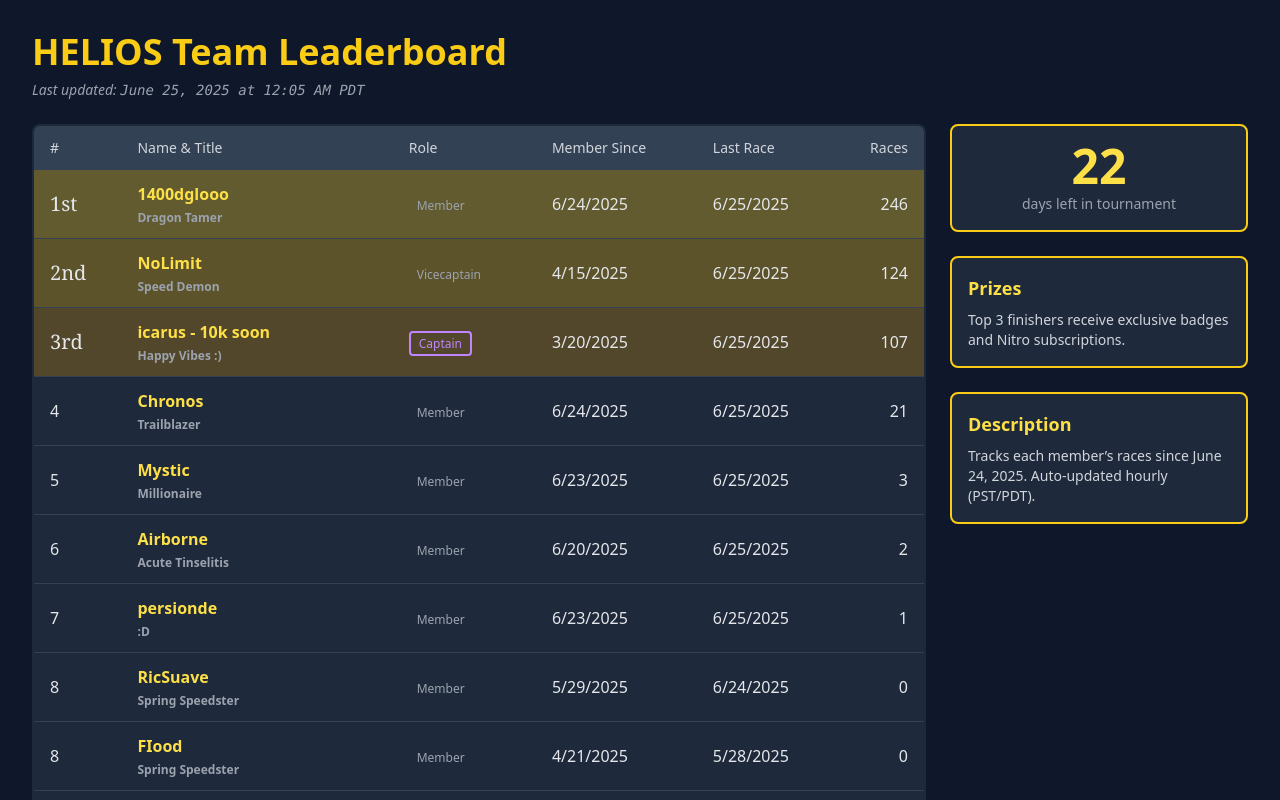
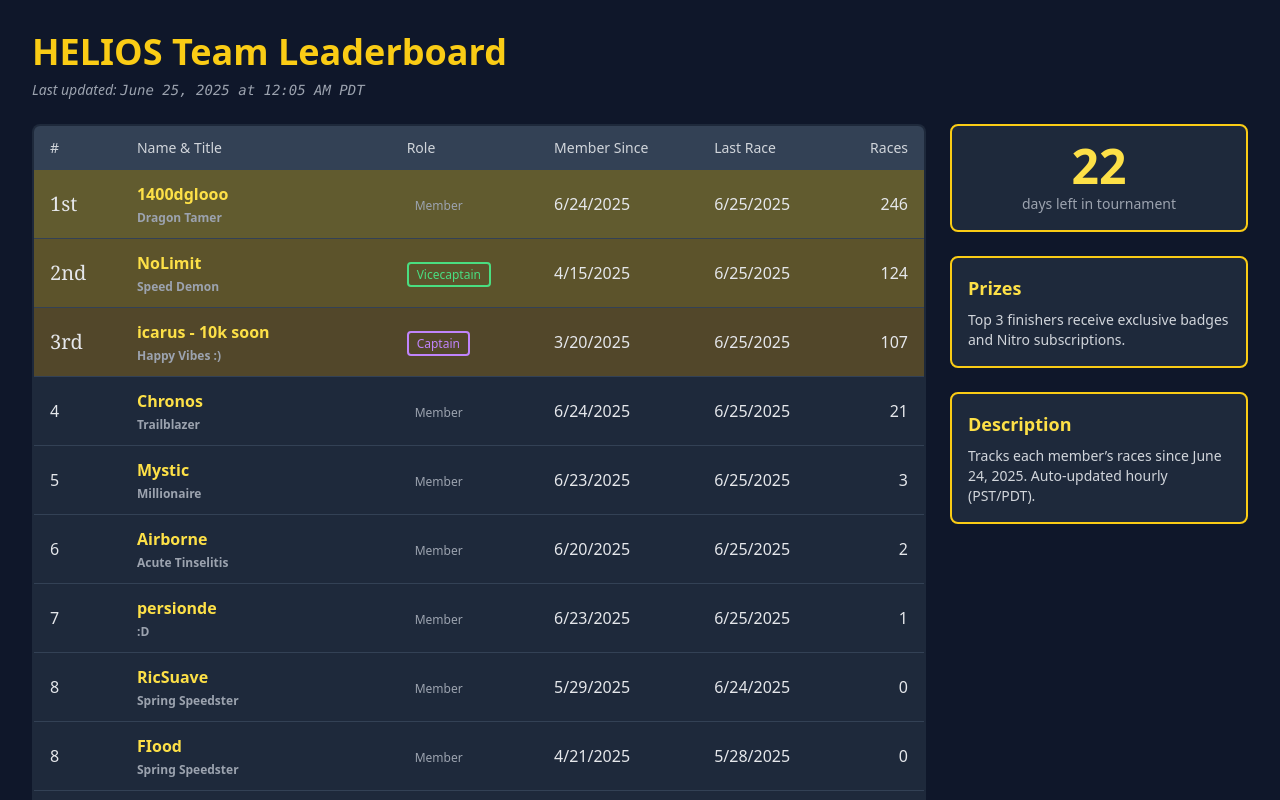
Before and after one commit to heliocentricity/17m-nct-comp, a website: page docs/index.html in a window 1280 px wide. Shown: the top 800 px of the page. Drawn offline with nearby package versions, Linux system fonts and the light colour scheme.

Commit message:
Update index.html

```diff
--- a/docs/index.html
+++ b/docs/index.html
@@ -12,16 +12,16 @@
   </p>
 
   <div class="flex space-x-6">
-    <!-- Main table (3/4 width) -->
+    <!-- Main table -->
     <div class="w-3/4 overflow-x-auto">
       <table class="min-w-full bg-slate-800 border-2 border-yellow-400 rounded-lg overflow-hidden">
         <thead class="bg-slate-700">
           <tr>
-            <th class="px-4 py-3 text-left text-sm font-medium text-gray-300 align-middle">#</th>
-            <th class="px-4 py-3 text-left text-sm font-medium text-gray-300 align-middle">Name &amp; Title</th>
-            <th class="px-4 py-3 text-left text-sm font-medium text-gray-300 align-middle">Role</th>
-            <th class="px-4 py-3 text-left text-sm font-medium text-gray-300 align-middle">Member Since</th>
-            <th class="px-4 py-3 text-left text-sm font-medium text-gray-300 align-middle">Last Race</th>
+            <th class="px-4 py-3 text-left text-sm font-medium text-gray-300">#</th>
+            <th class="px-4 py-3 text-left text-sm font-medium text-gray-300">Name & Title</th>
+            <th class="px-4 py-3 text-left text-sm font-medium text-gray-300">Role</th>
+            <th class="px-4 py-3 text-left text-sm font-medium text-gray-300">Member Since</th>
+            <th class="px-4 py-3 text-left text-sm font-medium text-gray-300">Last Race</th>
             <th class="px-4 py-3 text-right text-sm font-medium text-gray-300">Races</th>
           </tr>
         </thead>
@@ -29,21 +29,16 @@
       </table>
     </div>
 
-    <!-- Info boxes (1/4 width, right side) -->
+    <!-- Info boxes -->
     <div class="w-1/4 space-y-6">
-      <!-- Days Left -->
       <div class="bg-slate-800 border-2 border-yellow-400 rounded-lg p-4 text-center">
         <div id="days-left" class="text-5xl font-extrabold text-yellow-300 mb-1"></div>
         <div class="text-sm text-gray-400">days left in tournament</div>
       </div>
-      <!-- Prizes -->
       <div class="bg-slate-800 border-2 border-yellow-400 rounded-lg p-4">
         <h2 class="text-lg font-semibold text-yellow-300 mb-2">Prizes</h2>
-        <p class="text-sm text-gray-300">
-          Top 3 finishers receive exclusive badges and Nitro subscriptions.
-        </p>
+        <p class="text-sm text-gray-300">Top 3 finishers receive exclusive badges and Nitro subscriptions.</p>
       </div>
-      <!-- Description -->
       <div class="bg-slate-800 border-2 border-yellow-400 rounded-lg p-4">
         <h2 class="text-lg font-semibold text-yellow-300 mb-2">Description</h2>
         <p class="text-sm text-gray-300">
@@ -54,11 +49,10 @@
   </div>
 
   <script>
-    // Days left until July 17, 2025 PST
+    // Days left calculation
     (function(){
-      const end  = new Date('2025-07-17T00:00:00-07:00');
-      const now  = new Date();
-      const diff = end - now;
+      const end = new Date('2025-07-17T00:00:00-07:00');
+      const diff = end - new Date();
       document.getElementById('days-left').textContent =
         diff > 0 ? Math.ceil(diff / (1000*60*60*24)) : 0;
     })();
@@ -69,43 +63,46 @@
         document.getElementById('updated-at').textContent = data.last_updated || 'Unknown';
         const board = data.board || [];
 
-        // Define badge styles for each role
+        // badge styles for each role key (no spaces, lowercase)
         const roleClasses = {
-          officer:      'border-2 border-blue-400 text-blue-400 bg-transparent',
-          captain:      'border-2 border-purple-400 text-purple-400 bg-transparent',
-          'vice captain':'border-2 border-green-400 text-green-400 bg-transparent',
-          member:       'text-gray-400'
+          officer:       'border-2 border-blue-400 text-blue-400 bg-transparent',
+          captain:       'border-2 border-purple-400 text-purple-400 bg-transparent',
+          vicecaptain:   'border-2 border-green-400 text-green-400 bg-transparent',
+          member:        'text-gray-400'
         };
 
         const tbody = document.getElementById('leaderboard');
         let lastDelta = null, lastRank = 0;
 
         board.forEach((it, idx) => {
-          // tie-aware ranking
+          // tie-aware rank
           const rank = (it.delta !== lastDelta) ? idx + 1 : lastRank;
-          lastDelta = it.delta;
-          lastRank = rank;
+          lastDelta = it.delta; lastRank = rank;
 
-          // top-3 highlight + custom hover shades
+          // top3 highlighting
           let baseClass = '', hoverClass = 'hover:bg-slate-700';
           if (rank === 1) {
-            baseClass  = 'bg-yellow-400/30';
-            hoverClass = 'hover:bg-yellow-400/20';
+            baseClass  = 'bg-yellow-400/30'; hoverClass = 'hover:bg-yellow-400/20';
           } else if (rank === 2) {
-            baseClass  = 'bg-yellow-500/30';
-            hoverClass = 'hover:bg-yellow-500/20';
+            baseClass  = 'bg-yellow-500/30'; hoverClass = 'hover:bg-yellow-500/20';
           } else if (rank === 3) {
-            baseClass  = 'bg-yellow-600/30';
-            hoverClass = 'hover:bg-yellow-600/20';
+            baseClass  = 'bg-yellow-600/30'; hoverClass = 'hover:bg-yellow-600/20';
           }
-
           const rowClass = `cursor-pointer ${baseClass} ${hoverClass}`;
 
-          // formatted rank with st/nd/rd
-          let rankDisplay = `${rank}`;
-          if (rank === 1) rankDisplay = `<span class="font-serif text-xl">1st</span>`;
-          if (rank === 2) rankDisplay = `<span class="font-serif text-xl">2nd</span>`;
-          if (rank === 3) rankDisplay = `<span class="font-serif text-xl">3rd</span>`;
+          // formatted ordinal
+          let ord = `${rank}`;
+          if (rank === 1) ord = `<span class="font-serif text-xl">1st</span>`;
+          if (rank === 2) ord = `<span class="font-serif text-xl">2nd</span>`;
+          if (rank === 3) ord = `<span class="font-serif text-xl">3rd</span>`;
+
+          // normalize role key
+          const key = (it.role||'').toLowerCase().replace(/\s+/g,'');
+          const badgeClass = roleClasses[key] || roleClasses.member;
+          const roleLabel  = it.role
+            .split(/[\s_]+/)
+            .map(w=>w[0].toUpperCase()+w.slice(1))
+            .join(' ');
 
           // dates
           const joinDate = it.joinStamp
@@ -115,33 +112,25 @@
             ? new Date(it.lastActivity*1000).toLocaleDateString()
             : 'N/A';
 
-          // badge
-          const badgeClass = roleClasses[it.role] || roleClasses.member;
-          const roleDisplay = it.role
-            .split(' ')
-            .map(w => w.charAt(0).toUpperCase()+w.slice(1))
-            .join(' ');
-
-          // title under name
+          // title beneath name
           const titleHtml = it.title
             ? `<div class="text-xs text-gray-400 mt-1">${it.title}</div>`
             : '';
 
-          // build row
           const tr = document.createElement('tr');
           tr.className = rowClass + ' align-middle';
           tr.setAttribute('onclick',
             `location.href='https://www.nitrotype.com/racer/${it.username}'`);
           tr.setAttribute('title','View profile');
           tr.innerHTML = `
-            <td class="px-4 py-3">${rankDisplay}</td>
+            <td class="px-4 py-3">${ord}</td>
             <td class="px-4 py-3 text-yellow-300 font-semibold">
               ${it.displayName}
               ${titleHtml}
             </td>
             <td class="px-4 py-3">
               <span class="px-2 py-0.5 rounded ${badgeClass} text-xs font-medium">
-                ${roleDisplay}
+                ${roleLabel}
               </span>
             </td>
             <td class="px-4 py-3">${joinDate}</td>
```
